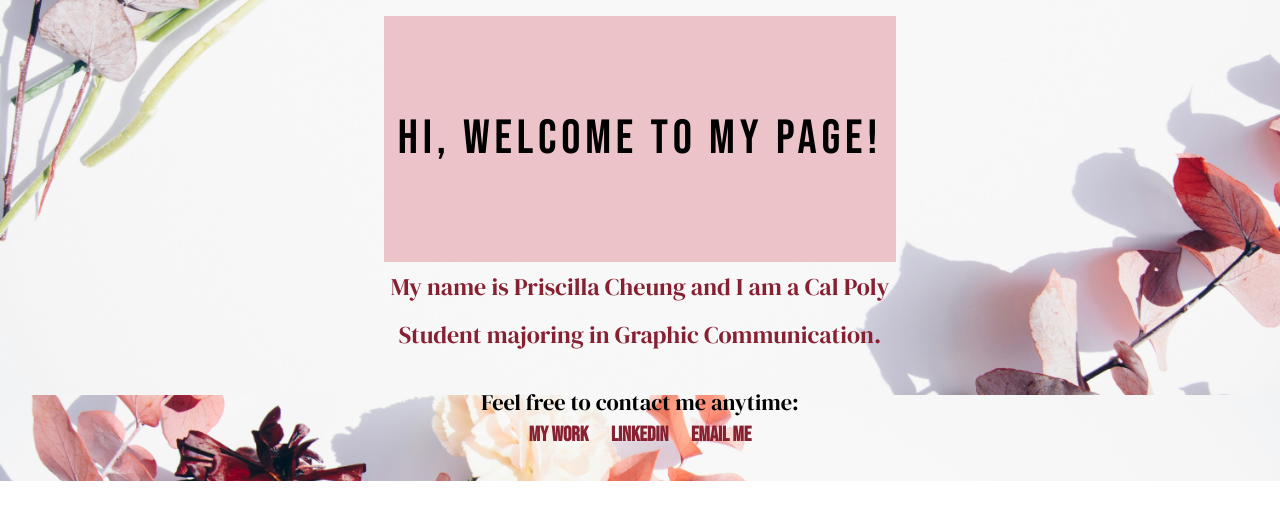
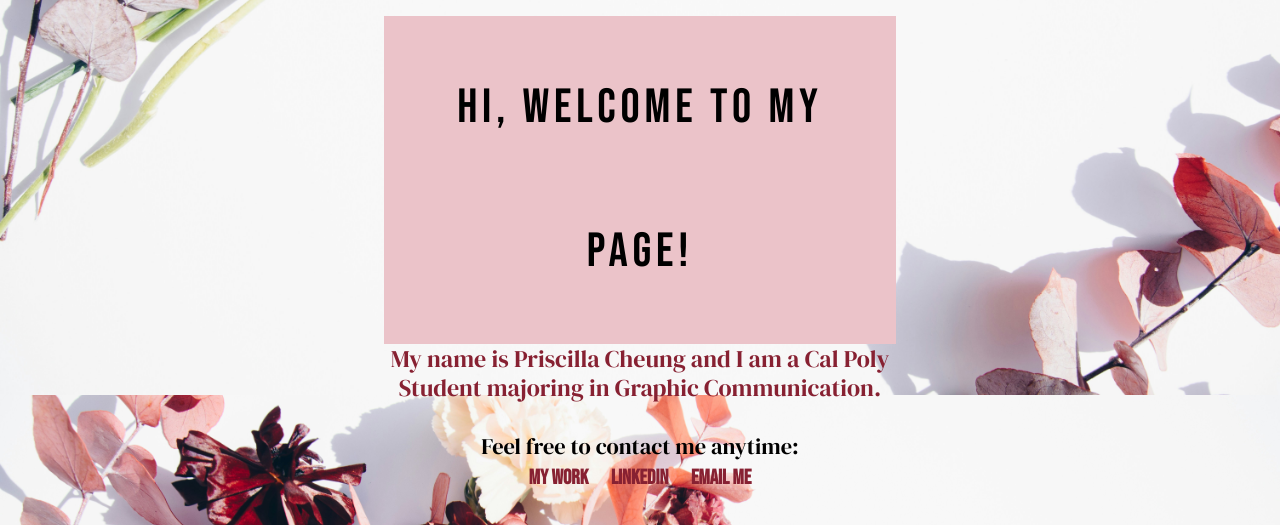
Before and after one commit to priscillacheung-grc/mycontactpage, a plain HTML site: page index.html in a window 1280 px wide. Shown: the part 505-1030 px from the top of the page. Before the commit the page ends 986 px from the top, so only its background shows below. Drawn offline with Linux system fonts and the light colour scheme; a web font is replaced by a local one.

Commit message:
Update index.html
line-height and padding updates 9 (testing 5)

```diff
--- a/index.html
+++ b/index.html
@@ -21,11 +21,11 @@
 </head>
 <style>
 h1 {
-    padding: 3px;
-    line-height: 5;
+    padding: 20px;
+    line-height: 3;
 }
 h2 {
-    line-height: 2;
+    line-height: 1.2;
 }
 </style>
 <body>
```
